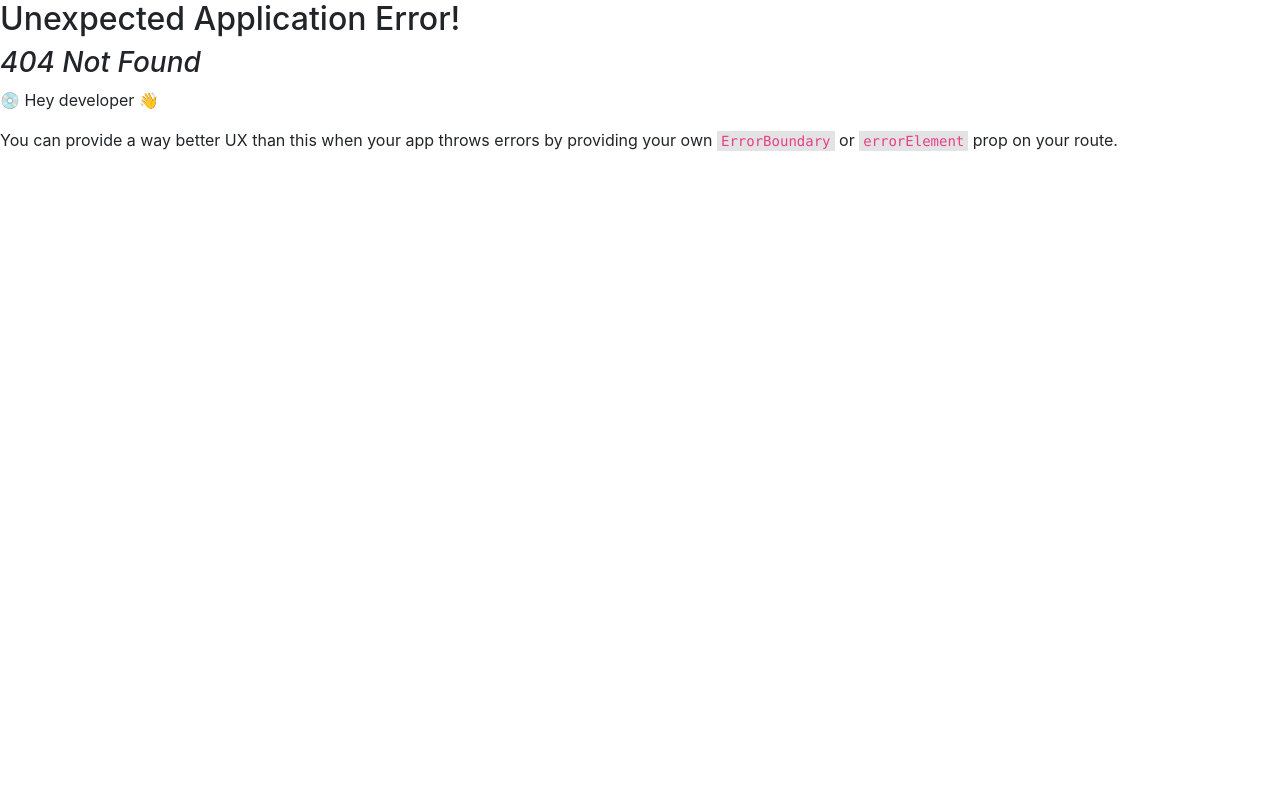
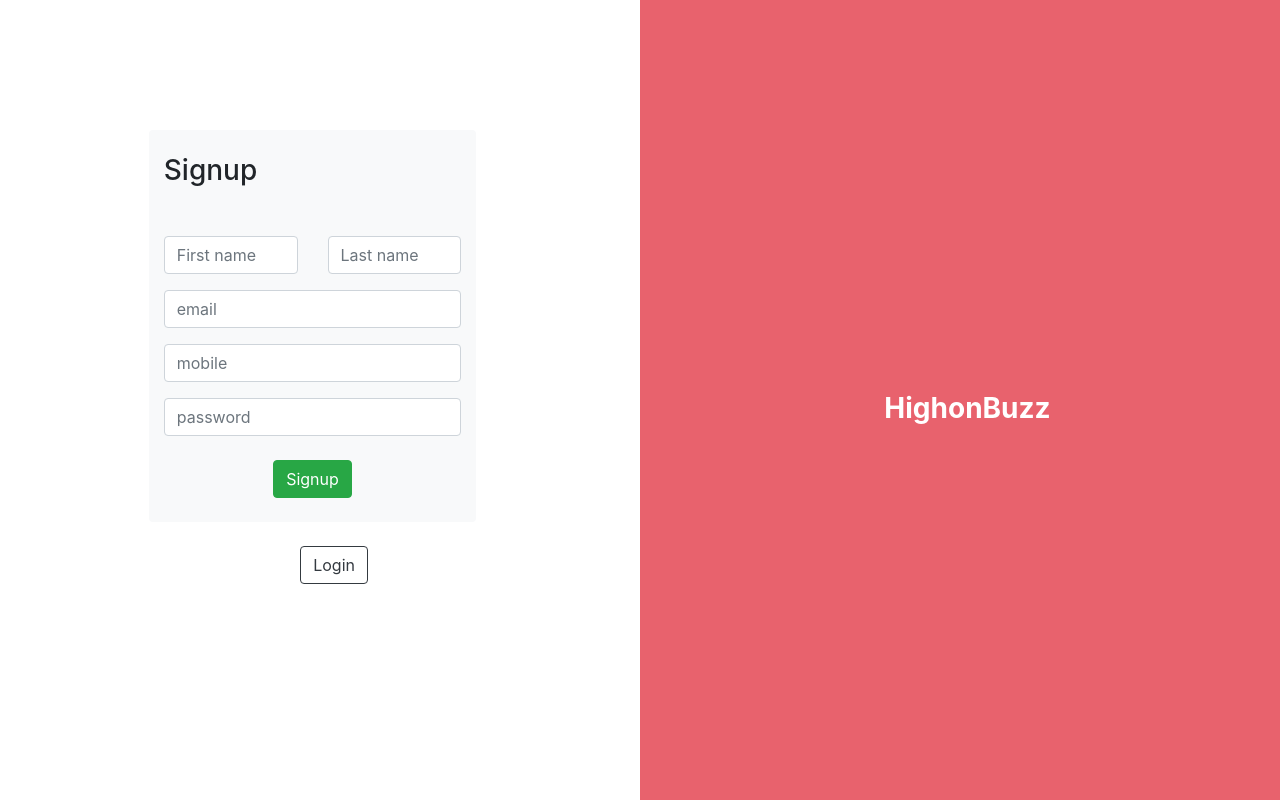
Before and after one commit to ijishnupr/freelance1-react, a React (Create React App) app: page /signup in a window 1280 px wide. Before the commit this address had no page. Built offline with nearby package versions, Linux system fonts and the light colour scheme.

Commit message:
signup desing

```diff
--- a/package.json
+++ b/package.json
@@ -14,6 +14,7 @@
     "@testing-library/react": "^13.4.0",
     "@testing-library/user-event": "^13.5.0",
     "add": "^2.0.6",
+    "axios": "^1.6.2",
     "fa-icons": "^0.2.0",
     "react": "^18.2.0",
     "react-awesome-reveal": "^4.2.7",
--- /dev/null
+++ b/src/authentication/login.css
@@ -0,0 +1,11 @@
+.login{
+    height: 100vh;
+    background-color: #E8626D;
+}
+.brandname{
+    margin:auto;
+    text-align: center;
+    margin-top: 49vh;
+
+    font-weight: bold;
+}
--- /dev/null
+++ b/src/authentication/login.js
@@ -0,0 +1,44 @@
+import { useState } from 'react';
+import './login.css';
+import { Link, useNavigate } from 'react-router-dom';
+import axios from 'axios';
+
+
+function Login(){
+let [email,setemail]=useState('');
+let [password,setpassword]=useState('');
+let navigate=useNavigate()
+let data={
+    email:email,
+    password:password,
+}
+
+function loginclick(e){
+    e.preventDefault()
+
+axios.post('http://127.0.0.1:8000/login/',data).then((res)=>{
+console.log(res.data.token);
+window.localStorage.setItem('clienttoken',res.data.token)
+}).catch((res)=>console.log(res))
+}
+return <div className='container-fluid login'>
+     <div className="row">
+                <div className="col-4 col-sm-6 col-md-4 mx-auto d-block bg-light rounded" style={{ marginTop: '200px' }}  >
+
+                    <form>
+                        <h3 className="mt-4">Log In</h3>
+                        <input className="form-control mt-5" value={email} type="email" onChange={(event) => setemail(event.target.value)} placeholder="email"></input>
+                        <input className="form-control mt-3" placeholder="password" value={password} onChange={(event) => setpassword(event.target.value)} ></input>
+                        <button className="btn btn-success mx-auto d-block mt-4 mb-4" onClick={loginclick}>login</button>
+                    </form>
+                </div>
+            </div>
+            <div className="row mt-4">
+                <div className="col-1 mx-auto d-block">
+                    <Link className="btn btn-outline-light" to={'/Signup'}>signup</Link>
+
+                </div>
+            </div>
+</div>
+}
+export default Login
--- /dev/null
+++ b/src/authentication/signup.js
@@ -0,0 +1,91 @@
+import { useState } from 'react';
+import './login.css';
+import { Link, useNavigate } from 'react-router-dom';
+import axios from 'axios';
+export default function Signup() {
+    let [email, setemail] = useState('');
+    let [firstname, setfirstname] = useState('');
+    let [lname, setlname] = useState('');
+    let [mobile, setmobile] = useState('');
+    let [babydob, setbabydob] = useState('');
+    let [babygender, setbabygender] = useState('');
+    let [img, setimg] = useState()
+    let [password, setpassword] = useState('');
+    let navigate=useNavigate();
+    function loginclick(e) {
+        console.log(babydob)
+        e.preventDefault()
+        var data = new FormData();
+  data.append('email', email);
+  data.append('firstname', firstname);
+  data.append('lastname', lname);
+  data.append('mobile', mobile);
+  data.append('babydob', formatDate(babydob));
+  data.append('babyGender', babygender);
+  data.append('fcm_token', 'none');
+  data.append('password', password);
+  data.append('profile_img', img);
+        axios.post('http://127.0.0.1:8000/register/',data).then((res)=>{
+            navigate('/');console.log('done',res)
+        }).catch((err)=>alert('notdone',err))
+    }
+    function formatDate(inputDate) {
+        const date = new Date(inputDate);
+        const day = date.getDate();
+        const month = date.getMonth() + 1; // Month is 0-based, so add 1
+        const year = date.getFullYear();
+
+        // Ensure that day and month have two digits
+        const formattedDay = day.toString().padStart(2, '0');
+        const formattedMonth = month.toString().padStart(2, '0');
+
+        return `${formattedDay}-${formattedMonth}-${year}`;
+      }
+    return <>
+        <div className="contianer-fluid">
+            <div className="row">
+                <div className="col ">
+                    <div className='row'>
+
+                        <div className="col col-sm-6 col-md-6 mx-auto d-block bg-light rounded" style={{ marginTop: '130px' }}  >
+
+                            <form>
+
+
+                                <h3 className="mt-4">Signup</h3>
+                                <div class="row mt-5">
+                                    <div class="col">
+                                        <input type="text" className="form-control" placeholder="First name" value={firstname} onChange={(event)=>setfirstname(event.target.value)}></input>
+                                    </div>
+                                    <div class="col">
+                                        <input type="text" className="form-control" placeholder="Last name" value={lname} onChange={(evt)=>setlname(evt.target.value)}></input>
+                                    </div>
+                                </div>
+
+                                <input className="form-control mt-3" value={email} type="email" onChange={(event) => setemail(event.target.value)} placeholder="email"></input>
+                                <input className="form-control mt-3" placeholder="mobile" value={mobile} onChange={(event) => setmobile(event.target.value)} type='mobile' ></input>
+
+
+
+
+                                <input className="form-control mt-3" placeholder="password" value={password} onChange={(event) => setpassword(event.target.value)} ></input>
+                                <button className="btn btn-success mx-auto d-block mt-4 mb-4" onClick={loginclick}>Signup</button>
+                            </form>
+                        </div>
+                    </div>
+                    <div className="row mt-4">
+                        <div className="col-1 mx-auto d-block">
+                            <Link className="btn btn-outline-dark" to={'/'}>Login</Link>
+
+                        </div>
+                    </div>
+                </div>
+
+                <div className="col d-none d-md-block login">
+                    <h3 className='brandname text-white'>HighonBuzz</h3>
+                </div>
+            </div>
+        </div>
+
+    </>
+}
--- a/src/landingpage/curosal.js
+++ b/src/landingpage/curosal.js
@@ -1,6 +1,7 @@
 import Header from "./header";
 import './curosal.css'
 import influence from '../img/influence.gif'
+import { Bounce } from "react-awesome-reveal";
 export default function Curosal() {
 
   return <>
@@ -14,7 +15,10 @@
           </div>
           <div className="col">
                 <div className="">
+                  <Bounce>
+
                   <img className="img-box" src={influence}/>
+                  </Bounce>
                 </div>
           </div>
         </div>
--- a/src/landingpage/header.js
+++ b/src/landingpage/header.js
@@ -34,10 +34,10 @@
         <button className="nav-link btn btn-outline-danger mr-5 mt-1 p-1" style={style.btn} href="#">Request Demo</button>
       </li>
       <li className="nav-item float-right active">
-        <button className="nav-link btn btn-info mr-5 mt-1 p-1" style={style.btn} href="#">Signup</button>
+        <button className="nav-link btn btn-info mr-5 mt-1 p-1" style={style.btn} onClick={()=>window.location.href='/signup'} >Signup</button>
       </li>
       <li className="nav-item">
-        <button style={style.btn} className="nav-link btn btn-success mr-5 mt-1 p-1  text-white"  href="#">Login</button>
+        <button style={style.btn} className="nav-link btn btn-success mr-5 mt-1 p-1  text-white"  onClick={()=>window.location.href='/login'} >login</button>
       </li>
 
     </ul>
--- a/src/router.js
+++ b/src/router.js
@@ -1,13 +1,16 @@
 import { createBrowserRouter } from "react-router-dom";
 import Landingpage from "./landingpage/landingpage";
-
+import Login from './authentication/login'
 import About from "./basicpages/aboutus";
 import Contactus from "./basicpages/contactus";
+import Signup from "./authentication/signup";
 
 const router = createBrowserRouter([
     { path: '/', element: <Landingpage/> },
     { path: '/aboutus', element: <About/> },
     {path:'/contactus',element:<Contactus/>},
+    {path:'/login',element:<Login/>},
+    {path:'/signup',element:<Signup/>},
 
 ]);
 
```
Also changed, not shown: 1 other file (tests, documents, lock files or other folders).
